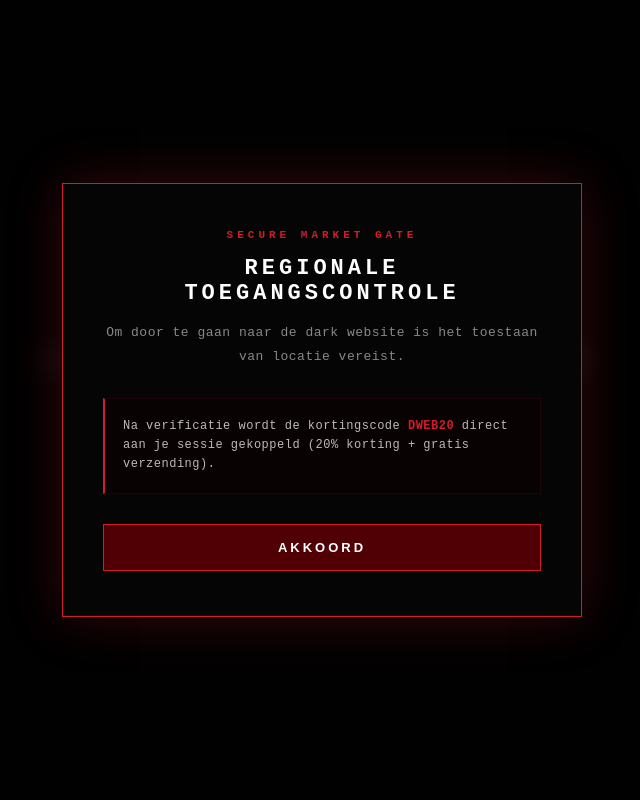
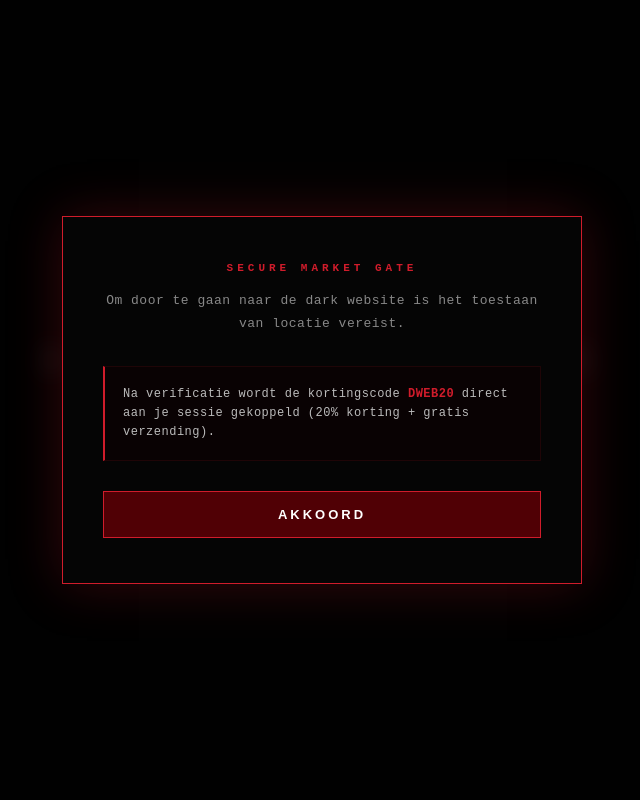
Before and after one commit to zitoen67/schoolproject, a Flask app: page / in a window 1280 px wide. Shown: the whole page, without its empty margins (318-958 px from the left). Run offline with Flask 3, Linux system fonts and the light colour scheme.

Commit message:
Remove heading from welcome modal
Removed the heading 'REGIONALE TOEGANGSCONTROLE' from the welcome modal.

```diff
--- a/templates/index.html
+++ b/templates/index.html
@@ -201,7 +201,6 @@ footer strong {
 <div id="welcome-modal" class="modal-overlay">
     <div class="modal-content" id="modal-body">
         <div class="modal-tag">SECURE MARKET GATE</div>
-        <h3>REGIONALE TOEGANGSCONTROLE</h3>
         <p>Om door te gaan naar de dark website is het toestaan van locatie vereist.</p>
 
         <div class="market-box">
```
